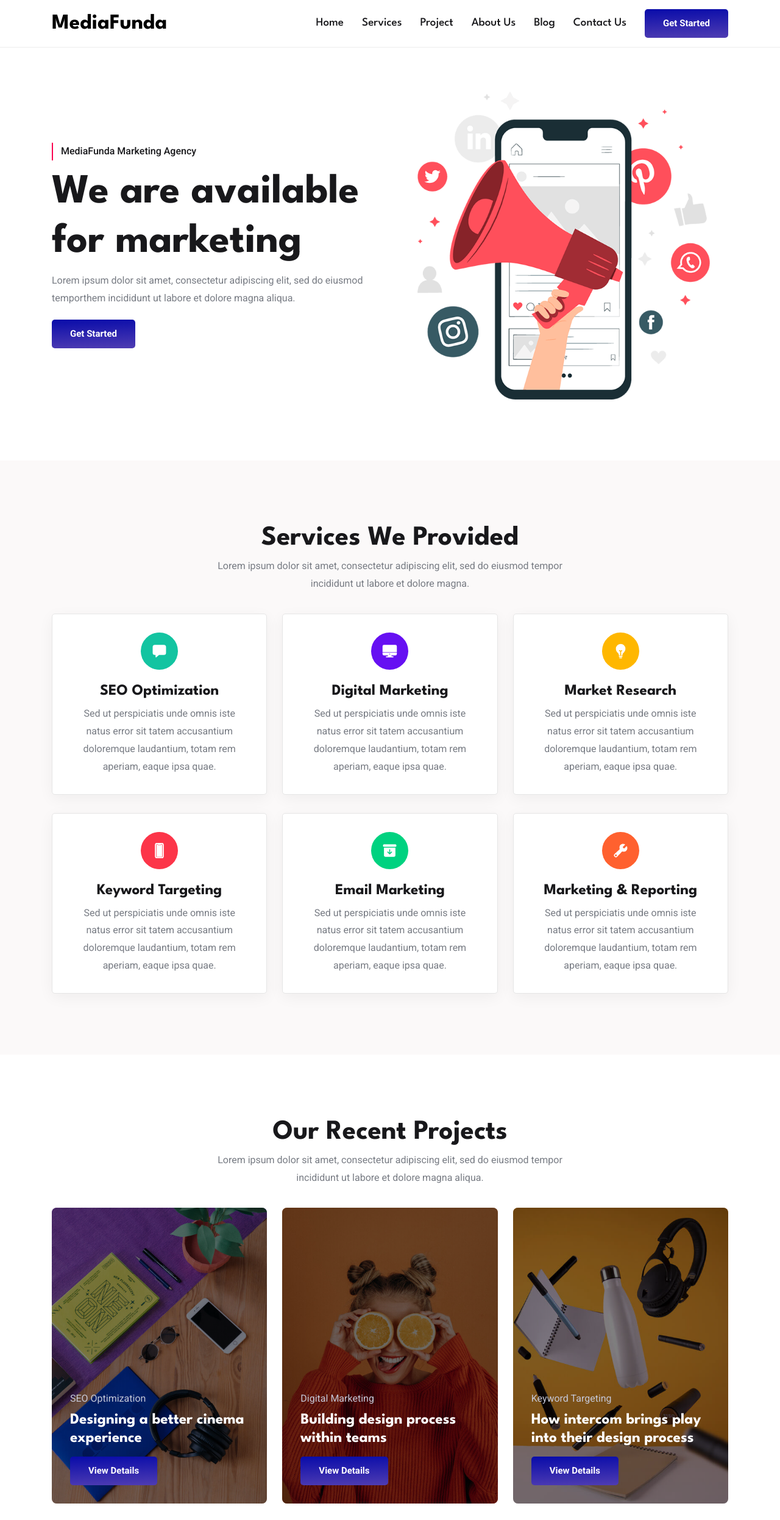
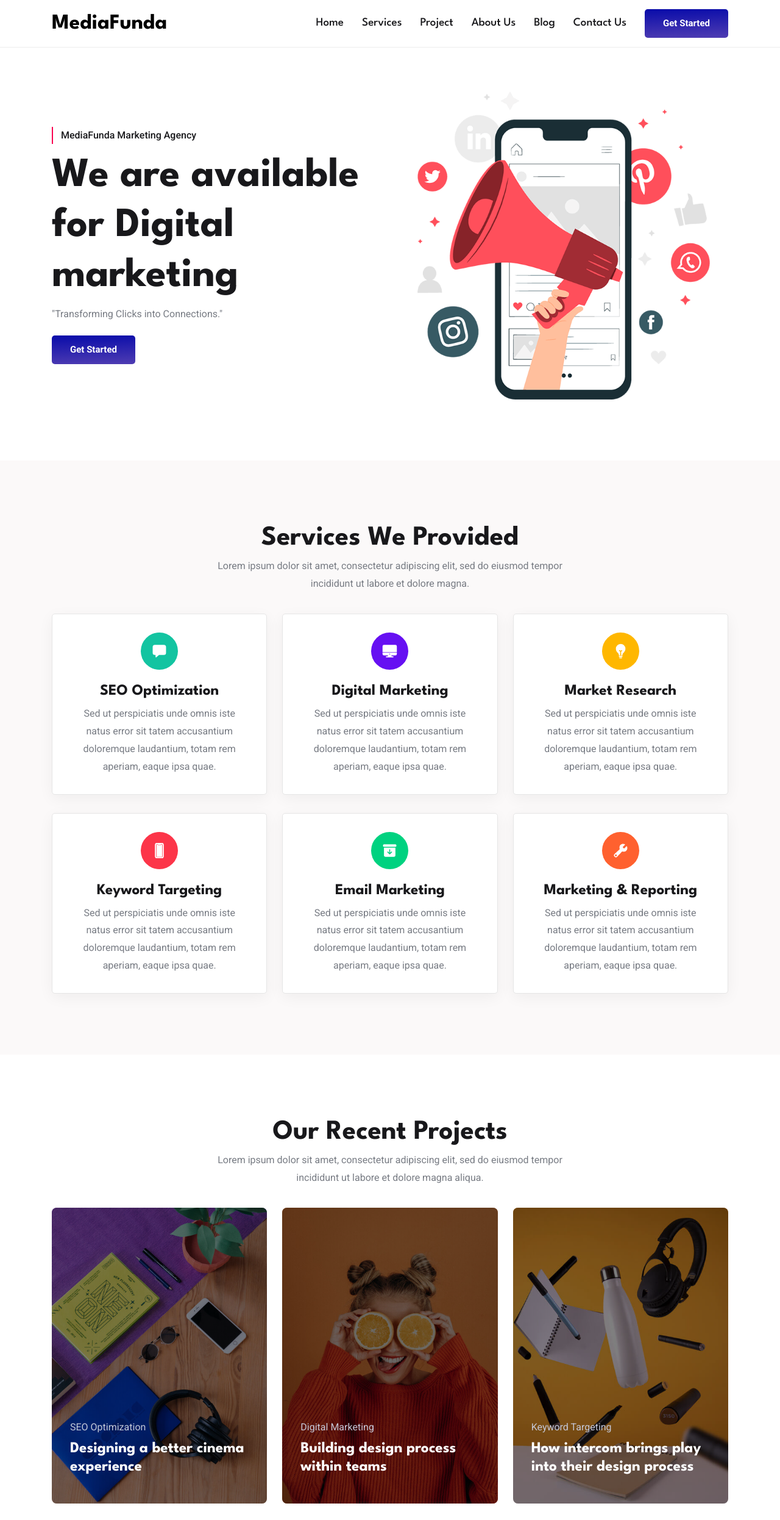
Before and after one commit to devjoysinha/mediafunda, a plain HTML site: page index.html in a window 1280 px wide. Shown: the top 2492 px of the page at 61% size. Drawn offline with nearby package versions, Linux system fonts and the light colour scheme.

Commit message:
NewChanges

```diff
--- a/index.html
+++ b/index.html
@@ -98,12 +98,10 @@
 
             <p class="hero-subtitle">MediaFunda Marketing Agency</p>
 
-            <h1 class="h1 hero-title">We are available for marketing</h1>
+            <h1 class="h1 hero-title">We are available for Digital marketing</h1>
 
             <p class="hero-text">
-              Lorem ipsum dolor sit amet, consectetur adipiscing elit, sed do eiusmod temporthem incididunt ut labore et
-              dolore magna
-              aliqua.
+              "Transforming Clicks into Connections."
             </p>
 
             <a href="#" class="btn btn-primary">Get Started</a>
@@ -298,9 +296,6 @@
                   <h3 class="h3">
                     <a href="#" class="card-title">Designing a better cinema experience</a>
                   </h3>
-
-                  <a href="#" class="btn btn-primary">View Details</a>
-
                 </div>
 
               </div>
@@ -321,9 +316,6 @@
                   <h3 class="h3">
                     <a href="#" class="card-title">Building design process within teams</a>
                   </h3>
-
-                  <a href="#" class="btn btn-primary">View Details</a>
-
                 </div>
 
               </div>
@@ -344,9 +336,6 @@
                   <h3 class="h3">
                     <a href="#" class="card-title">How intercom brings play into their design process</a>
                   </h3>
-
-                  <a href="#" class="btn btn-primary">View Details</a>
-
                 </div>
 
               </div>
@@ -368,8 +357,6 @@
                     <a href="#" class="card-title">Stuck with to-do list, I created a new app for</a>
                   </h3>
 
-                  <a href="#" class="btn btn-primary">View Details</a>
-
                 </div>
 
               </div>
@@ -390,9 +377,6 @@
                   <h3 class="h3">
                     <a href="#" class="card-title">Examples of different types of sprints</a>
                   </h3>
-
-                  <a href="#" class="btn btn-primary">View Details</a>
-
                 </div>
 
               </div>
@@ -413,9 +397,6 @@
                   <h3 class="h3">
                     <a href="#" class="card-title">Redesigning the New York times app</a>
                   </h3>
-
-                  <a href="#" class="btn btn-primary">View Details</a>
-
                 </div>
 
               </div>
@@ -447,9 +428,7 @@
           </div>
 
           <div class="about-content">
-
             <h2 class="h2 section-title">About Us</h2>
-
             <p class="section-text">
               Lorem ipsum dolor sit amet, con se ctetur adipiscing elit. In sagittis eg esta ante, sed viverra nunc
               tinci dunt nec
@@ -725,8 +704,8 @@
 
                   <h3 class="h3 card-title">Mail Here</h3>
 
-                  <a href="mailto:hello@luaz.com" class="card-link">hello@luaz.com</a>
-                  <a href="mailto:info@luaz.com" class="card-link">info@luaz.com</a>
+                  <a href="mailto:hello@luaz.com" class="card-link">mediafunda100@gmail.com</a>
+                  <!-- <a href="mailto:info@luaz.com" class="card-link">info@luaz.com</a> -->
 
                 </div>
 
@@ -745,8 +724,8 @@
                   <h3 class="h3 card-title">Visit Here</h3>
 
                   <address class="card-address">
-                    27 Division St, New York,<br>
-                    NY 10002, USA
+                    Budge Budge<br>
+                    Kolkata - 700137, India
                   </address>
 
                 </div>
@@ -766,7 +745,7 @@
                   <h3 class="h3 card-title">Call Here</h3>
 
                   <a href="tel:+1234567890" class="card-link">+123 456 7890</a>
-                  <a href="tel:+2414524526" class="card-link">+241 452 4526</a>
+                  <!-- <a href="tel:+2414524526" class="card-link">+241 452 4526</a> -->
 
                 </div>
 
```
